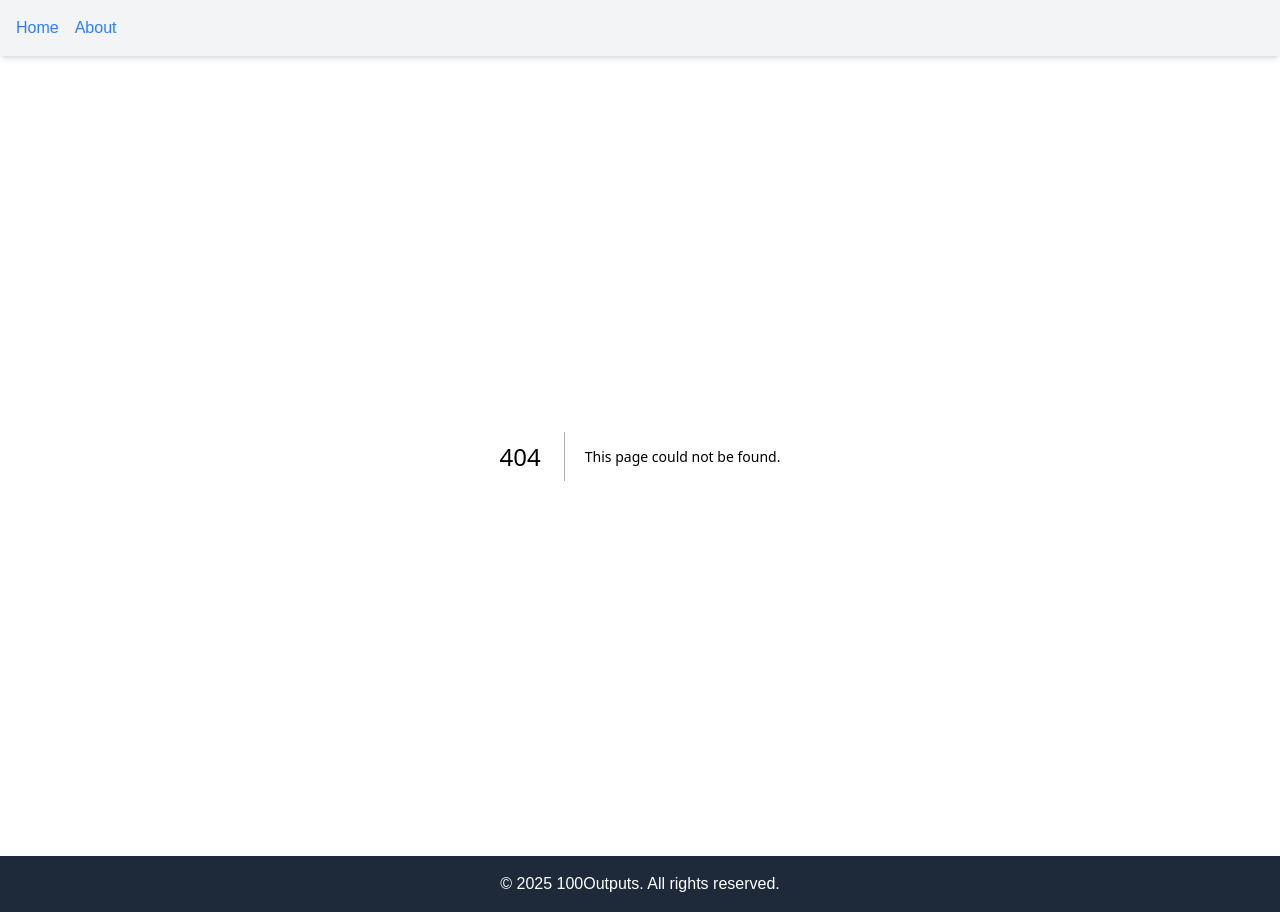
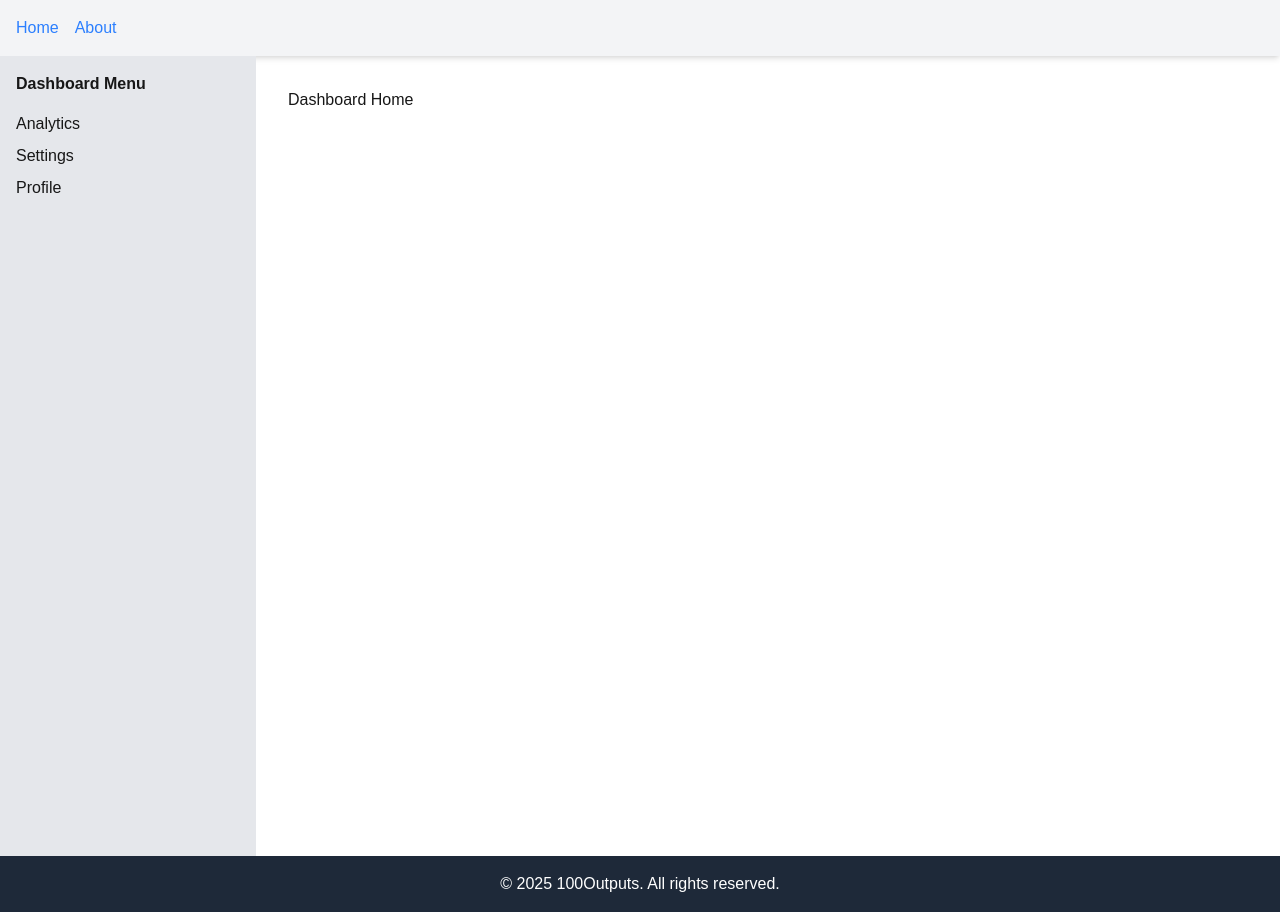
Before and after one commit to Akagamisora/next-100-outputs-app, a Next.js app: page /dashboard in a window 1280 px wide. Before the commit this address had no page. Built offline with nearby package versions, Linux system fonts and the light colour scheme.

Commit message:
037完了

```diff
--- /dev/null
+++ b/src/app/dashboard/layout.tsx
@@ -0,0 +1,20 @@
+export default function DashboardLayout({
+  children,
+}: {
+  children: React.ReactNode;
+}) {
+  return (
+    <div className="flex">
+      <aside className="w-64 bg-gray-200 min-h-screen p-4">
+        <h2 className="font-bold mb-4">Dashboard Menu</h2>
+        <ul>
+          <li className="mb-2">Analytics</li>
+          <li className="mb-2">Settings</li>
+          <li className="mb-2">Profile</li>
+        </ul>
+      </aside>
+
+      <div className="flex-1 p-8">{children}</div>
+    </div>
+  );
+}
--- /dev/null
+++ b/src/app/dashboard/page.tsx
@@ -0,0 +1,3 @@
+export default function Dashboard() {
+  return <div>Dashboard Home</div>;
+}
```
